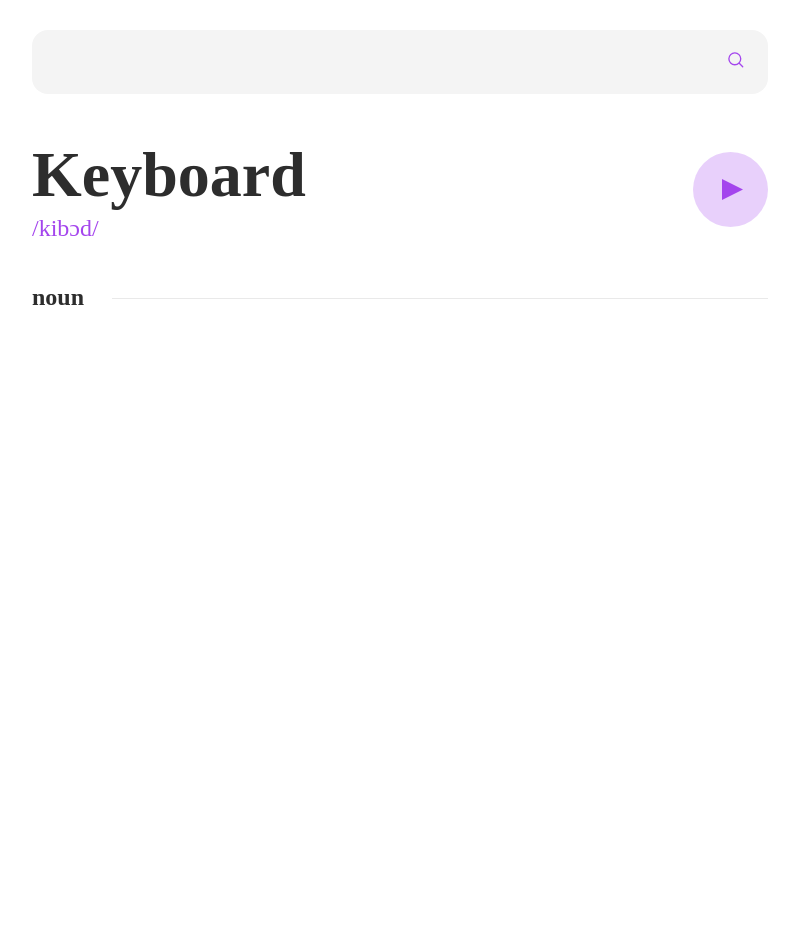
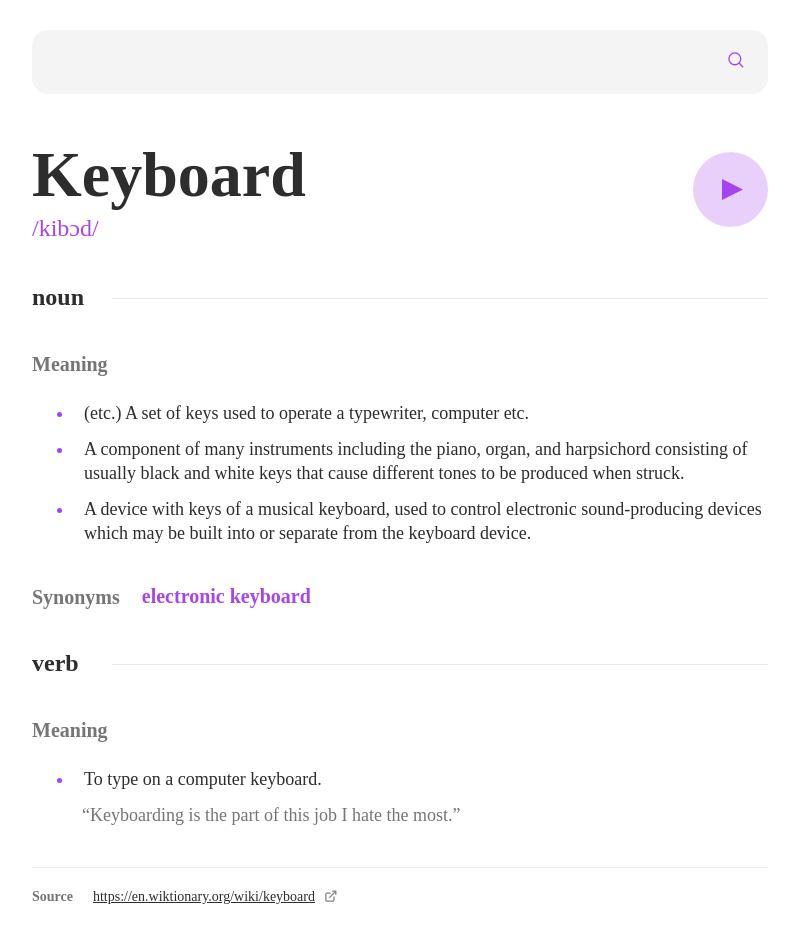
Before and after one commit to Wellinton-A/Dictionary-web-App, an Angular app: page / in a window 1280 px wide. Shown: the part 120-1062 px from the top of the page, without its empty margins (240-1039 px from the left). Before the commit the page ends 800 px from the top, so only its background shows below. Built offline with nearby package versions, Linux system fonts and the light colour scheme.

Commit message:
feat: finished dark mode, html and css structure

```diff
--- a/src/app/app.component.scss
+++ b/src/app/app.component.scss
@@ -3,5 +3,9 @@
 .body {
   background-color: $white;
   width: 100vw;
-  height: 100vh;
+  height: 1280px;
+
+  @media (min-height()) {
+
+  }
 }
--- a/src/app/components/word-card/word-card.component.html
+++ b/src/app/components/word-card/word-card.component.html
@@ -19,6 +19,50 @@
         <h3 class="heading-m" [@darkModeText]="darkMode()">noun</h3>
         <div class="line" [@darkModeLine]="darkMode()"></div>
       </div>
+      <div class="meaning-container">
+        <h3 class="heading-s">Meaning</h3>
+        <ul>
+          <li [@darkModeText]="darkMode()" class="body-m">
+            (etc.) A set of keys used to operate a typewriter, computer etc.
+          </li>
+          <li [@darkModeText]="darkMode()" class="body-m">
+            A component of many instruments including the piano, organ, and harpsichord consisting of usually black and white keys that cause different tones to be produced when struck.
+          </li>
+          <li [@darkModeText]="darkMode()" class="body-m">
+            A device with keys of a musical keyboard, used to control electronic sound-producing devices which may be built into or separate from the keyboard device.
+          </li>
+        </ul>
+      </div>
+      <div class="synonyms-container">
+        <h3 class="heading-s">
+          Synonyms
+        </h3>
+        <span>
+          electronic keyboard
+        </span>
+      </div>
+      <div class="noun-title">
+        <h3 class="heading-m" [@darkModeText]="darkMode()">verb</h3>
+        <div class="line" [@darkModeLine]="darkMode()"></div>
+      </div>
+      <div class="meaning-container">
+        <h3 class="heading-s">Meaning</h3>
+        <ul>
+          <li [@darkModeText]="darkMode()" class="body-m">
+            To type on a computer keyboard.
+          </li>
+        </ul>
+        <span class="body-m">
+          “Keyboarding is the part of this job I hate the most.”
+        </span>
+      </div>
+      <div class="source-container" [@darkModeLine]="darkMode()">
+        <h4 class="body-s source-title">
+          Source
+        </h4>
+        <a [@darkModeText]="darkMode()" class="body-s" href="">https://en.wiktionary.org/wiki/keyboard</a>
+        <img ngSrc="./assets/images/icon-new-window.svg" alt="icon new windown" width="12" height="12">
+      </div>
     </div>
   </div>
 </section>
--- a/src/app/components/word-card/word-card.component.scss
+++ b/src/app/components/word-card/word-card.component.scss
@@ -55,3 +55,67 @@
   border-top: solid .3px $secondary-grey;
   margin-left: 20px;
 }
+
+.meaning-container {
+  display: flex;
+  flex-direction: column;
+  margin-top: 40px;
+
+  h3 {
+    margin-bottom: 25px;
+  }
+
+  ul li {
+    margin-left: 42px;
+    margin-bottom: 12px;
+    padding-left: 10px;
+  }
+
+  ul li::marker {
+    color: $purple;
+  }
+
+  span {
+    color: $primary-grey;
+    margin-left: 50px;
+  }
+}
+
+.synonyms-container {
+  display: flex;
+  margin-top: 28px;
+  align-items: center;
+  margin-bottom: 40px;
+
+  h3 {
+    margin-right: 22px;
+  }
+
+  span {
+    color: $purple;
+    font-size: 20px;
+    font-weight: 700;
+  }
+}
+
+.source-container {
+  display: flex;
+  align-items: center;
+  margin-top: 40px;
+  padding-top: 20px;
+
+  border-top: solid 1px $secondary-grey;
+
+  h4 {
+    margin-right: 20px;
+  }
+
+  a {
+    margin-right: 10px;
+  }
+}
+
+.source-title {
+  color: $primary-grey;
+
+}
--- a/src/app/components/word-card/word-card.component.ts
+++ b/src/app/components/word-card/word-card.component.ts
@@ -1,11 +1,14 @@
 import { animate, state, style, transition, trigger } from '@angular/animations';
 import { Component, inject } from '@angular/core';
 import { DarkModeService } from '../../services/dark-mode.service';
+import { NgOptimizedImage } from '@angular/common';
 
 @Component({
   selector: 'word-card',
   standalone: true,
-  imports: [],
+  imports: [
+    NgOptimizedImage
+  ],
   templateUrl: './word-card.component.html',
   styleUrl: './word-card.component.scss',
   animations: [
--- a/src/styles.scss
+++ b/src/styles.scss
@@ -3,5 +3,4 @@
   padding: 0;
   margin: 0;
   box-sizing: border-box;
-  list-style: none;
  }
```
